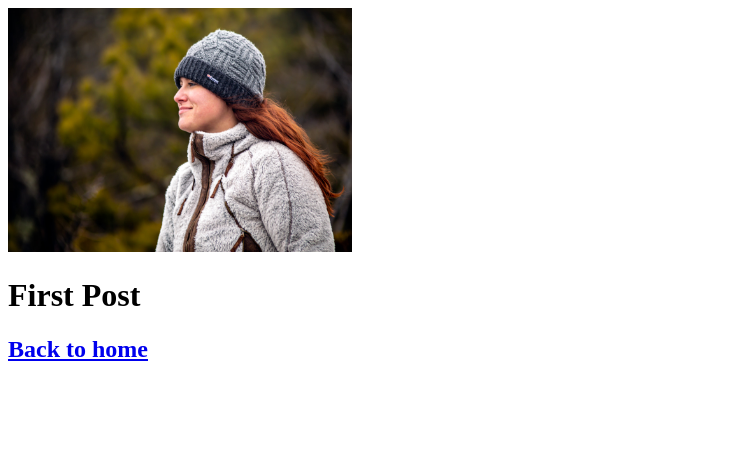
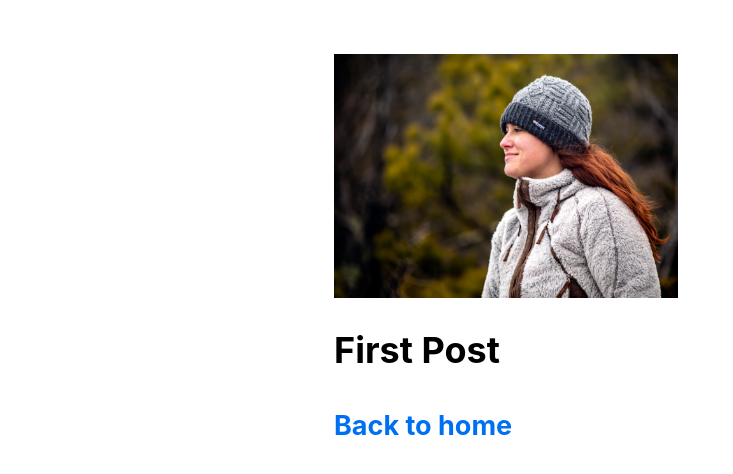
Before and after one commit to orrie8bot/Blog-nextjs, a Next.js app in the folder nextjs-blog/: page /posts/first-post in a window 1280 px wide. Shown: the top 474 px of the page, without its empty margins (0-733 px from the left). Built offline with nearby package versions, Linux system fonts and the light colour scheme.

Commit message:
importing

```diff
--- /dev/null
+++ b/nextjs-blog/components/layout.js
@@ -0,0 +1,12 @@
+import Head from 'next/head';
+import Image from 'next/Image';
+import styles from './layout.module.css';
+import utilStyles from '../styles/utils.module.css';
+import Link from 'next/link';
+
+const name = 'Loren';
+export const siteTitle = 'Next.js Sample Website';
+
+export default function Layout({ children }) {
+  return <div className={styles.container}>{children}</div>;
+}
--- /dev/null
+++ b/nextjs-blog/components/layout.module.css
@@ -0,0 +1,15 @@
+.container {
+    max-width: 36rem;
+    padding: 0 1rem;
+    margin: 3rem auto 6rem;
+}
+
+.header {
+    display: flex;
+    flex-direction: column;
+    align-items: center;
+}
+
+.backToHome {
+    margin: 3rem 0 0;
+}
--- /dev/null
+++ b/nextjs-blog/pages/_app.js
@@ -0,0 +1,5 @@
+import '../styles/global.css';
+
+export default function App({ Component, pageProps }) {
+    return <Component {...pageProps} />;
+}
--- a/nextjs-blog/pages/posts/first-post.js
+++ b/nextjs-blog/pages/posts/first-post.js
@@ -2,10 +2,12 @@
 import Head from 'next/head';
 import Image from 'next/image';
 import Script from 'next/script';
+import Layout from '../../components/layout';
 
 export default function FirstPost() {
     return (
         <>
+            <Layout>
                 <Head>
                     <title>First Post</title>
                 </Head>
@@ -28,6 +30,7 @@
                 <h2>
                     <Link href="/">Back to home</Link>
                 </h2>
+            </Layout>
         </>
     );
 }
--- /dev/null
+++ b/nextjs-blog/styles/global.css
@@ -0,0 +1,26 @@
+html,
+body {
+    padding: 0;
+    margin: 0;
+    font-family: -apple-system, BlinkMacSystemFont, 'Segoe UI', Roboto, Oxygen, Ubuntu, Cantarell, 'Open Sans', 'Helvetica Neue', sans-serif;
+    line-height: 1.6;
+    font-size: 18px;
+}
+
+* {
+    box-sizing: border-box;
+}
+
+a {
+    color: #0070f3;
+    text-decoration: none;
+}
+
+a:hover {
+    text-decoration: underline;
+}
+
+img {
+    max-width: 100%;
+    display: block;
+}
--- /dev/null
+++ b/nextjs-blog/styles/utils.module.css
@@ -0,0 +1,52 @@
+.heading2Xl {
+    font-size: 2.5rem;
+    line-height: 1.2;
+    font-weight: 800;
+    letter-spacing: -0.05rem;
+    margin: 1rem 0;
+}
+
+.headingXl {
+    font-size: 2rem;
+    line-height: 1.3;
+    font-weight: 800;
+    letter-spacing: -0.05rem;
+    margin: 1rem 0;
+}
+
+.headingLg {
+    font-size: 1.5rem;
+    line-height: 1.4;
+    margin: 1rem 0;
+}
+
+.headingMd {
+  font-size: 1.2rem;
+  line-height: 1.5;
+}
+
+.borderCircle {
+  border-radius: 9999px;
+}
+
+.colorInherit {
+  color: inherit;
+}
+
+.padding1px {
+  padding-top: 1px;
+}
+
+.list {
+  list-style: none;
+  padding: 0;
+  margin: 0;
+}
+
+.listItem {
+  margin: 0 0 1.25rem;
+}
+
+.lightText {
+  color: #666;
+}
```
Lines whose indentation alone changed are shown as unchanged.
